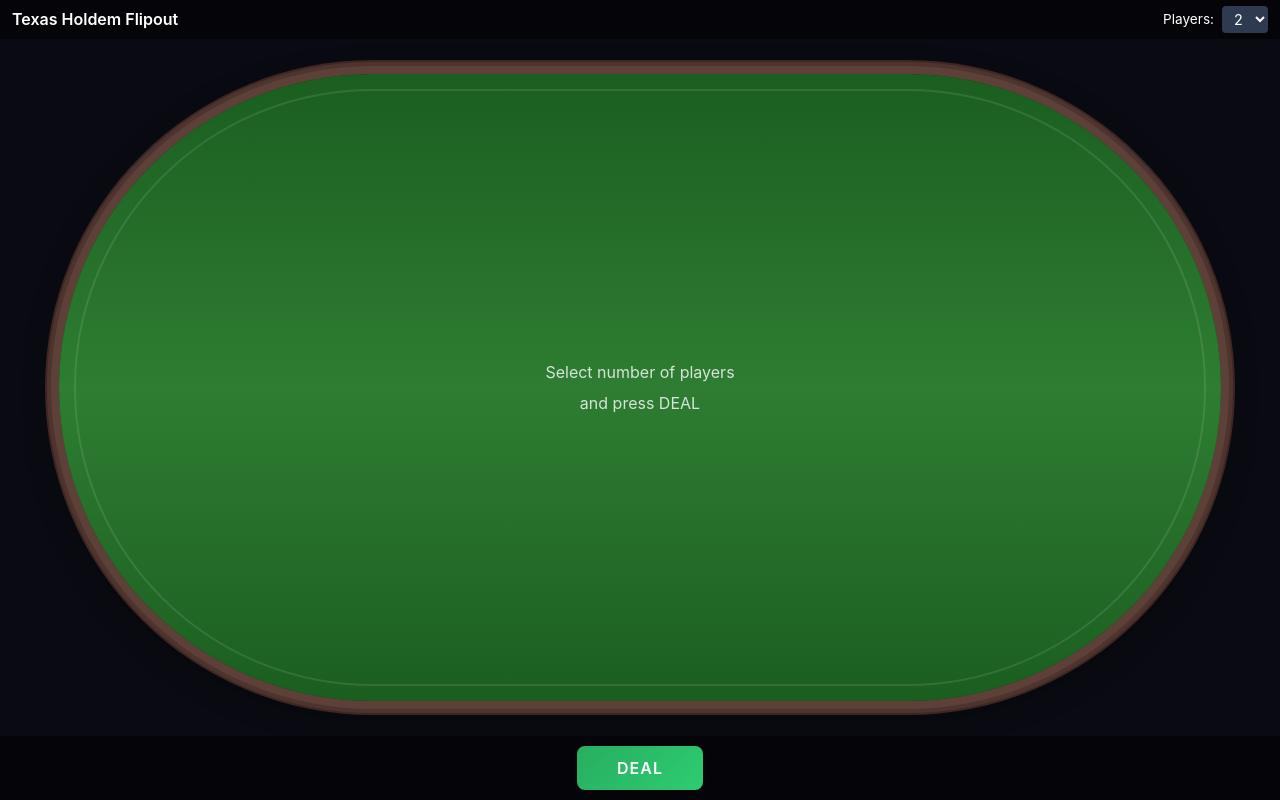
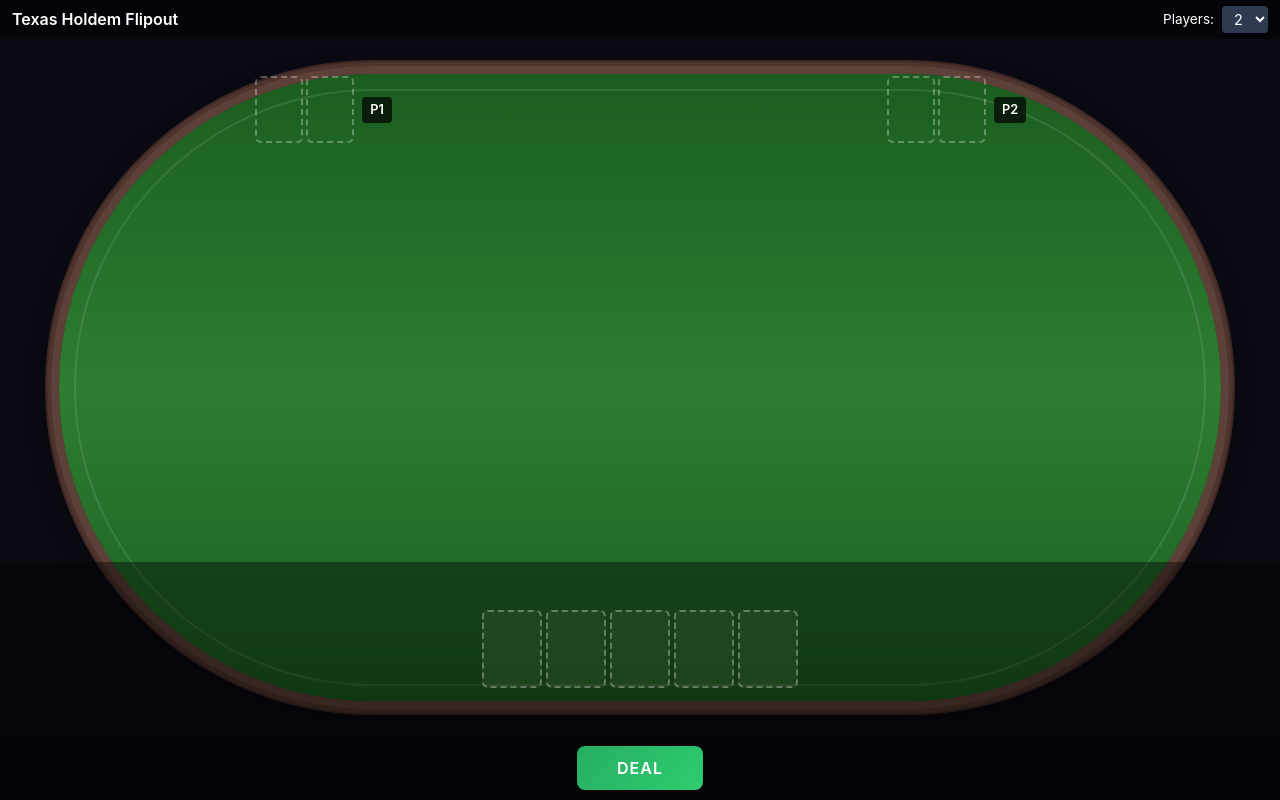
Before and after one commit to HiraoNotCoffee/flip, a React (Vite) app: page / in a window 1280 px wide. Built offline with nearby package versions, Linux system fonts and the light colour scheme.

Commit message:
DEAL前にプレイヤー人数分のemptyカードを表示
Co-Authored-By: Claude Opus 4.5 <noreply@anthropic.com>

```diff
--- a/src/App.tsx
+++ b/src/App.tsx
@@ -279,13 +279,6 @@ function App() {
           <div className="poker-table" />
         </div>
 
-        {state.stage === 'setup' ? (
-          <div className="setup-message">
-            <p>Select number of players</p>
-            <p>and press DEAL</p>
-          </div>
-        ) : (
-          <>
         <div className="players-grid">
           {Array.from({ length: 8 }, (_, i) => renderPlayerSlot(i))}
         </div>
@@ -296,8 +289,6 @@ function App() {
             <div className="winner-hand">{state.winnerHandName}</div>
           )}
         </div>
-          </>
-        )}
       </main>
 
       <footer className="footer">
```
Lines whose indentation alone changed are shown as unchanged.
